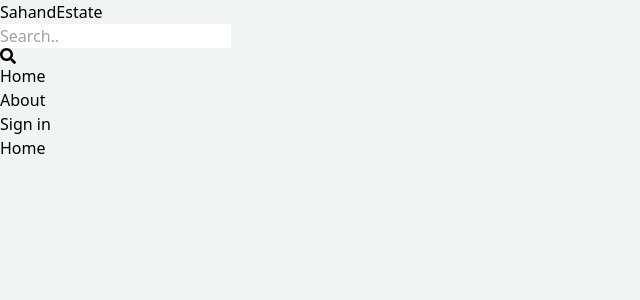
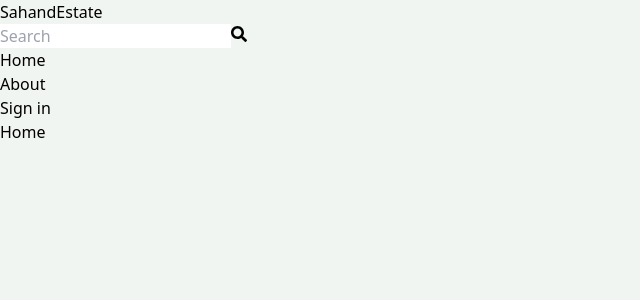
Before and after one commit to kavindu919/Full-Stack-MEARN-Application, a React (Vite) app in the folder Client/: page / in a window 1280 px wide. Shown: the top 300 px of the page, without its empty margins (0-640 px from the left). Built offline with nearby package versions, Linux system fonts and the light colour scheme; no server answers.

Commit message:
complet header search form function

```diff
--- a/Client/src/components/Header.jsx
+++ b/Client/src/components/Header.jsx
@@ -1,10 +1,35 @@
-import React from 'react'
+import React, { useEffect, useState } from 'react'
 import {FaSearch} from 'react-icons/fa'
-import { Link } from 'react-router-dom'
+import { Link, useNavigate } from 'react-router-dom'
 import {useSelector} from 'react-redux'
 
 export default function Header() {
   const {currentUser} = useSelector(state => state.user);
+  const [searchTerm,setSearchTerm] = useState('')
+  const navigate = useNavigate()
+
+  const handleSubmit = (e) => {
+    e.preventDefault()
+    //get urls with qurys using inbuild react method
+    const urlParams = new URLSearchParams(window.location.search)
+    //change search term
+    urlParams.set('searchTerm',searchTerm)
+    //convert url to strings because it contains numbers
+    const searchQuery = urlParams.toString()
+     //navigate user to this url
+    navigate(`/search?${searchQuery}`)
+
+  }
+  //use use effect to get user data
+  useEffect(() => {
+    const urlParams = new URLSearchParams(location.search)
+    //get url seacrhTerm
+    const searchTermFromUrl = urlParams.get('searchTerm')
+    if(searchTermFromUrl){
+      setSearchTerm(searchTermFromUrl)
+    }
+  },[location.search])
+
   return (
     <header className='bg-slate-200 shadow-md'>
         <div className='flex justify-between items-center max-w-6xl mx-auto p-3'>
@@ -14,9 +39,11 @@
             <span className='text-slate-700'>Estate</span>
         </h1>
         </Link>
-        <form className='bg-slate-100 p-3 rounded-lg flex items-center'>
-            <input type="text" placeholder='Search..' className='bg-transparent focus:outline-none w-24 sm:w-64' />
+        <form onSubmit={handleSubmit} className='bg-slate-100 p-3 rounded-lg flex items-center'>
+            <input type="text" placeholder='Search' className='bg-transparent focus:outline-none w-24 sm:w-64' value={searchTerm} onChange={ (e) => setSearchTerm(e.target.value) } />
+            <button>
             <FaSearch className='text-slate-600'/>
+            </button>
         </form>
         <ul className='flex gap-4'>
           <Link to = '/'><li className='hidden sm:inline text-slate-700 hover:underline'>Home</li></Link>
```
